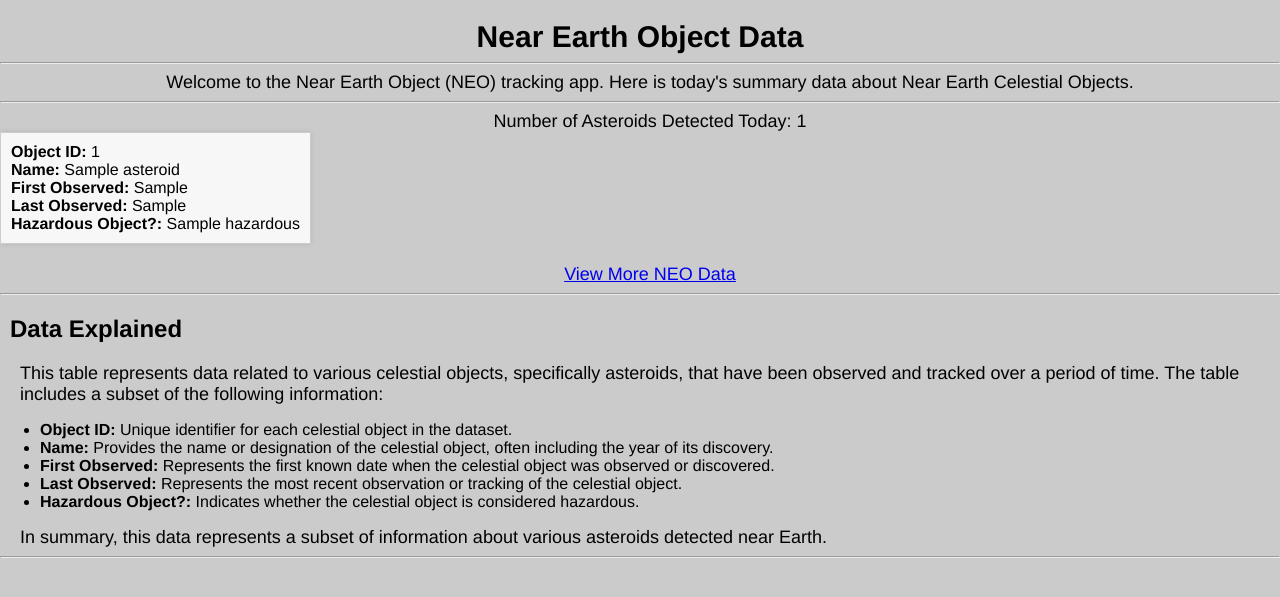
After one commit to chrisdedman/py-neo, a Flask app: template app/templates/index.html in a window 1280 px wide. The commit adds this page. Shown: the top 597 px of the page. Run offline with Flask 2, Linux system fonts and the light colour scheme; the template is opened without the code that fills it: most values are stand-ins (such as "Sample title", 1, 10 or a date in 2020).

Commit message:
update display template

```diff
--- /dev/null
+++ b/app/templates/index.html
@@ -0,0 +1,53 @@
+<!DOCTYPE html>
+<html>
+
+<head>
+  <title>Near Earth Asteroids</title>
+  <link rel="stylesheet" type="text/css" href="../static/style.css">
+</head>
+
+<body>
+  <h1>Near Earth Object Data</h1>
+  <hr>
+  <p class="center">
+    Welcome to the Near Earth Object (NEO) tracking app. Here is today's summary data about Near Earth Celestial Objects.
+  </p>
+  <hr>
+
+  <p class="center">Number of Asteroids Detected Today: {{ num_of_object }}</p>
+
+  <ul class="neo-list">
+    {% for asteroid in neo_info.values() %}
+    <li>
+      <strong>Object ID:</strong> {{ asteroid['id'] }}<br>
+      <strong>Name:</strong> {{ asteroid['name'] }}<br>
+      <strong>First Observed:</strong> {{ asteroid['first_observation'] }}<br>
+      <strong>Last Observed:</strong> {{ asteroid['last_observation'] }}<br>
+      <strong>Hazardous Object?:</strong> {{ asteroid['hazardous'] }}<br>
+    </li>
+    {% endfor %}
+  </ul>
+
+  <p class="center">
+    <a href="/neo">View More NEO Data</a>
+  </p>
+
+  <hr>
+
+  <h2>Data Explained</h2>
+  <p>This table represents data related to various celestial objects, specifically asteroids, that have been observed
+    and tracked over a period of time. The table includes a subset of the following information:</p>
+  <ul>
+    <li><strong>Object ID:</strong> Unique identifier for each celestial object in the dataset.</li>
+    <li><strong>Name:</strong> Provides the name or designation of the celestial object, often including the year of its
+      discovery.</li>
+    <li><strong>First Observed:</strong> Represents the first known date when the celestial object was observed or
+      discovered.</li>
+    <li><strong>Last Observed:</strong> Represents the most recent observation or tracking of the celestial object.</li>
+    <li><strong>Hazardous Object?:</strong> Indicates whether the celestial object is considered hazardous.</li>
+  </ul>
+  <p>In summary, this data represents a subset of information about various asteroids detected near Earth.</p>
+  <hr>
+</body>
+
+</html>
```
Also changed, not shown: app/templates/neo_data.html (+34 -13 lines).
